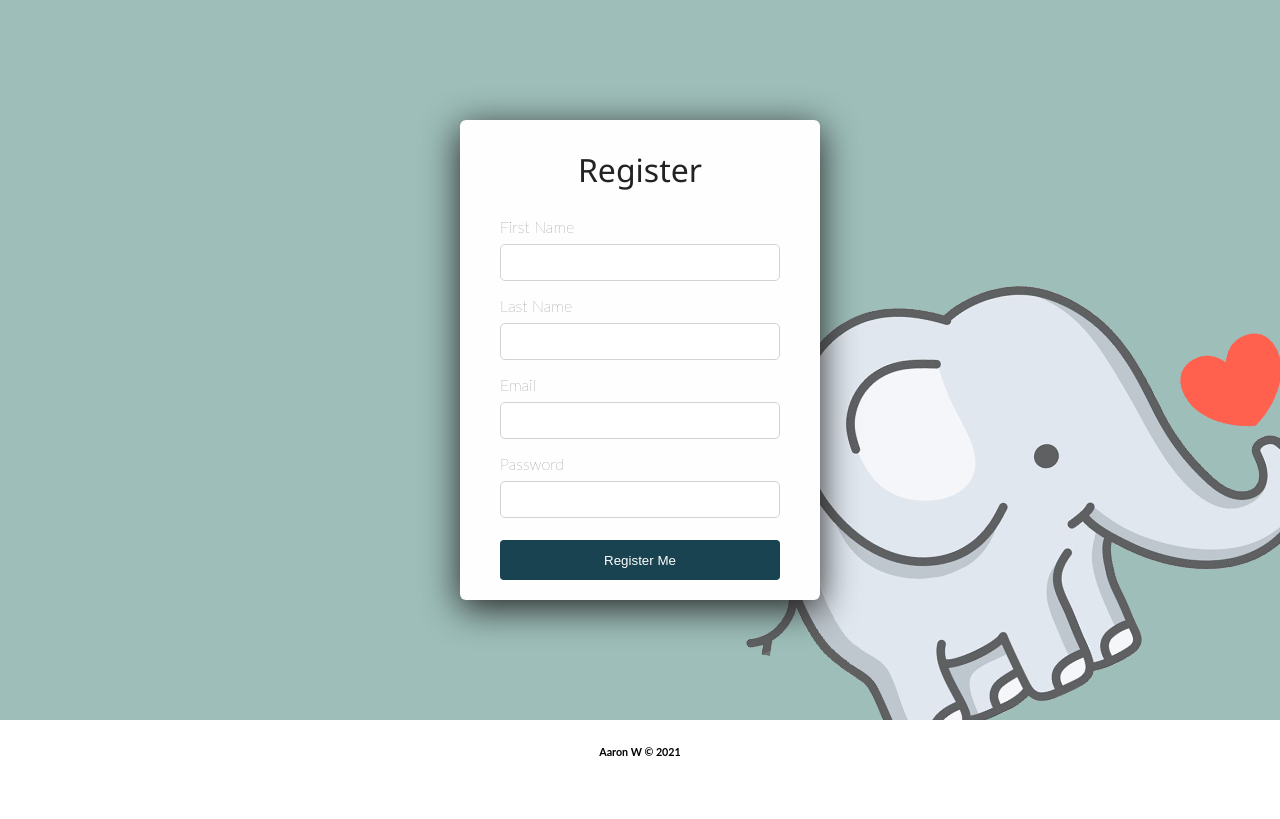
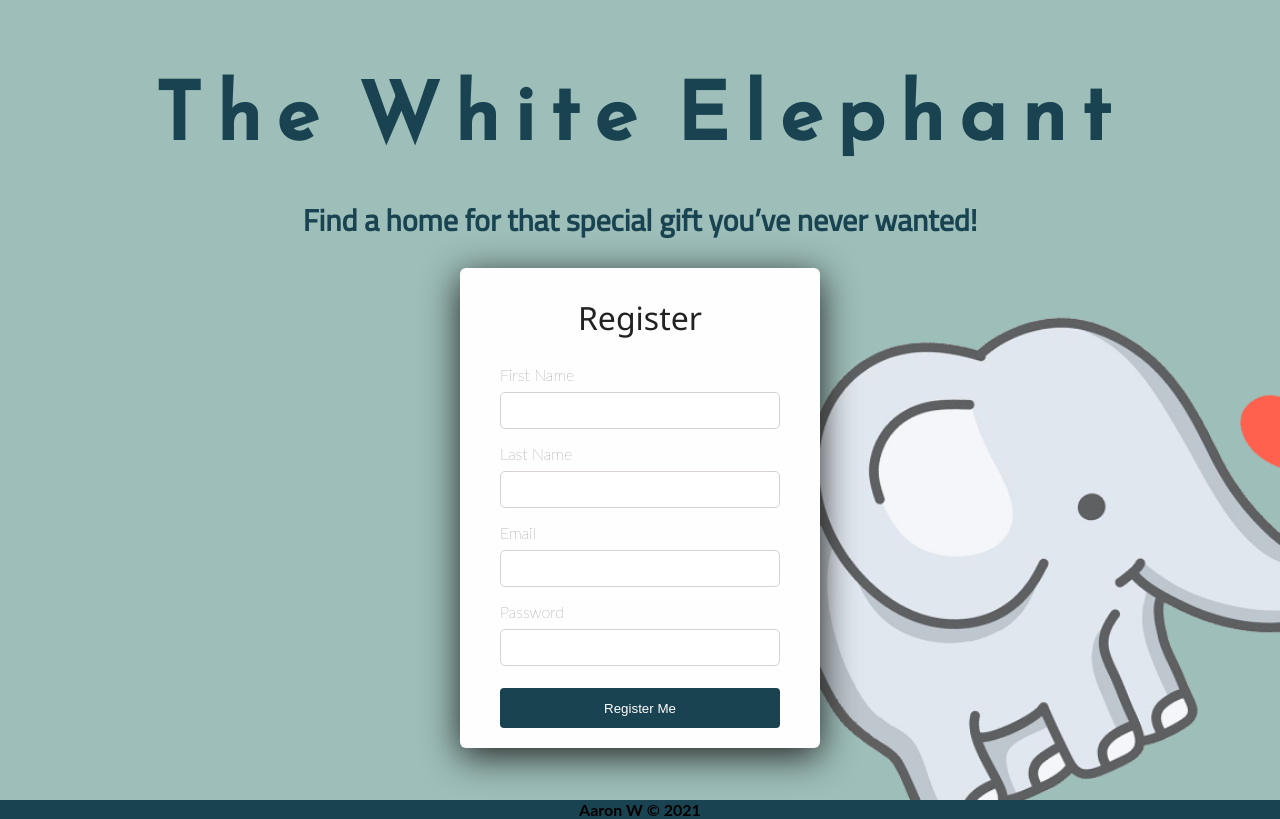
Before and after one commit to xAaronWx/the-white-elephant-client, a React (Create React App) app: page / in a window 1280 px wide. Built offline with nearby package versions, Linux system fonts and the light colour scheme.

Commit message:
sign in updates

```diff
--- a/package.json
+++ b/package.json
@@ -9,7 +9,7 @@
     "@testing-library/react": "^11.2.6",
     "@testing-library/user-event": "^12.8.3",
     "@types/jest": "^26.0.22",
-    "@types/node": "^12.20.9",
+    "@types/node": "^12.20.10",
     "@types/react": "^17.0.3",
     "@types/react-dom": "^17.0.3",
     "react": "^17.0.2",
--- a/public/index.html
+++ b/public/index.html
@@ -33,6 +33,11 @@
       rel="stylesheet"
       href="https://fonts.googleapis.com/icon?family=Material+Icons"
     />
+    <link rel="preconnect" href="https://fonts.gstatic.com" />
+    <link
+      href="https://fonts.googleapis.com/css2?family=Cairo:wght@200;300;400&family=Reem+Kufi&display=swap"
+      rel="stylesheet"
+    />
 
     <title>The White Elephant</title>
   </head>
--- a/src/App.css
+++ b/src/App.css
@@ -1,3 +1,29 @@
+/* font-family: 'Cairo', sans-serif;
+font-family: 'Reem Kufi', sans-serif; */
+
 .App {
   text-align: center;
 }
+
+.heroTitle {
+  margin: 0;
+  padding: 0;
+  letter-spacing: 15px;
+  font-family: "Reem Kufi", sans-serif;
+  font-size: 5em;
+  color: #194350;
+}
+
+.subtitle {
+  margin: 0;
+  padding: 20px;
+  font-family: "Cairo", sans-serif;
+  font-size: 30px;
+  color: #194350;
+}
+
+.footer {
+  margin: 0;
+  padding: 0;
+  background-color: #194350;
+}
--- a/src/App.tsx
+++ b/src/App.tsx
@@ -2,7 +2,6 @@ import React from "react";
 import "./App.css";
 import { Route, Switch } from "react-router-dom";
 import MainPage from "./components/MainPage";
-import Footer from "./components/Footer";
 
 const App: React.FunctionComponent = () => {
   return (
@@ -10,7 +9,6 @@ const App: React.FunctionComponent = () => {
       <Switch>
         <Route exact path="/" component={() => <MainPage />} />
       </Switch>
-      <Footer />
     </div>
   );
 };
--- a/src/components/Footer.tsx
+++ b/src/components/Footer.tsx
@@ -3,7 +3,7 @@ import React from "react";
 const Footer = () => {
   return (
     <div>
-      <h6>Aaron W © 2021</h6>
+      <h4 className="footer">Aaron W © 2021</h4>
     </div>
   );
 };
--- a/src/components/MainPage.tsx
+++ b/src/components/MainPage.tsx
@@ -1,4 +1,5 @@
 import React from "react";
+import Footer from "./Footer";
 import SignUp from "./SignUp";
 
 export interface MainPageProps {}
@@ -14,6 +15,7 @@ class MainPage extends React.Component<MainPageProps, MainPageState> {
     return (
       <div>
         <SignUp />
+        <Footer />
       </div>
     );
   }
--- a/src/components/SignUp.tsx
+++ b/src/components/SignUp.tsx
@@ -81,6 +81,13 @@ export class SignUp extends React.Component<SignUpProps, SignUpState> {
     const { errors } = this.state;
     return (
       <div className="wrapper">
+        <div>
+          <h1 className="heroTitle">The White Elephant</h1>
+          <h4 className="subtitle">
+            Find a home for that special gift you’ve never wanted!
+          </h4>
+        </div>
+
         <div className="form-wrapper">
           <h2>Register</h2>
           <form onSubmit={this.handleSubmit} noValidate>
--- a/src/components/SignUpStyle.css
+++ b/src/components/SignUpStyle.css
@@ -4,7 +4,7 @@ div {
 }
 
 .wrapper {
-  height: 90vh;
+  height: 100vh;
   width: 100%;
   display: flex;
   flex-direction: column;
```
Also changed, not shown: 1 other file (tests, documents, lock files or other folders).
